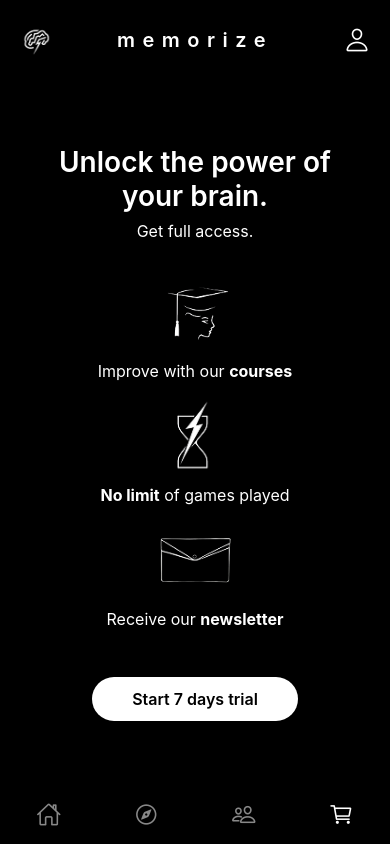
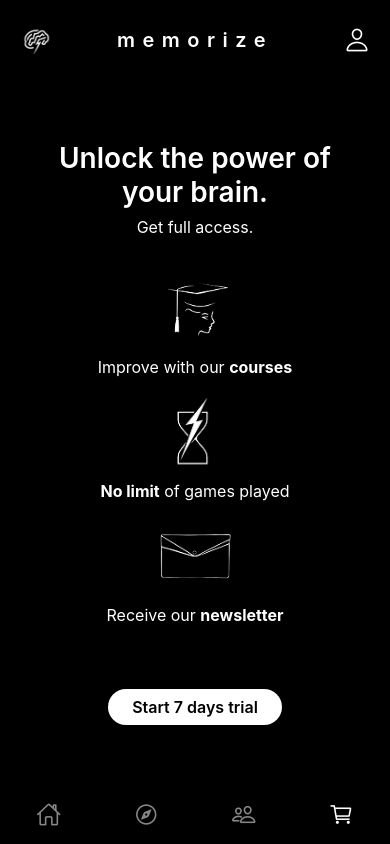
Before and after one commit to guillaumekrvr2/mvp-memo, a React Native app: screen /Shop in a window 390 px wide. Built offline with nearby package versions, Linux system fonts and the light colour scheme.

Commit message:
bouton de shopscreen factorisé

```diff
--- a/components/atoms/SecondaryButton/SecondaryButton.jsx
+++ b/components/atoms/SecondaryButton/SecondaryButton.jsx
@@ -1,4 +1,4 @@
-// src/components/atoms/SecondaryButton/SecondaryButton.jsx
+///components/atoms/SecondaryButton/SecondaryButton.jsx
 import React from 'react';
 import * as S from './styles';
 
--- a/screens/ShopScreen.jsx
+++ b/screens/ShopScreen.jsx
@@ -1,14 +1,8 @@
 // screens/ShopScreen.jsx
 import React from 'react'
-import {
-  SafeAreaView,
-  View,
-  Text,
-  StyleSheet,
-  TouchableOpacity,
-  Image
-} from 'react-native'
+import { SafeAreaView, View, Text, StyleSheet, TouchableOpacity, Image } from 'react-native'
 import { theme } from '../theme';
+import { SecondaryButton } from '../components/atoms/SecondaryButton/SecondaryButton';
 
 const PaywallHatImg        = require('../assets/icons/Paywall_hat.png')
 const PaywallHourglassImg  = require('../assets/icons/Paywall_hourglass.png')
@@ -48,16 +42,7 @@ export default function ShopScreen() {
             </Text>
           </View>
         </View>
-
-        <TouchableOpacity
-          style={styles.button}
-          onPress={() => {
-            // TODO : lancer l’abonnement / l’essai gratuit
-          }}
-          activeOpacity={0.8}
-        >
-          <Text style={styles.buttonText}>Start 7 days trial</Text>
-        </TouchableOpacity>
+        <SecondaryButton onPress={() => {}}>Start 7 days trial</SecondaryButton>
       </View>
     </SafeAreaView>
   )
@@ -109,15 +94,4 @@ const styles = StyleSheet.create({
   bold: {
     fontWeight: '700'
   },
-  button: {
-    backgroundColor: '#fff',
-    paddingVertical: 12,
-    paddingHorizontal: 40,
-    borderRadius: 30
-  },
-  buttonText: {
-    color: '#000',
-    fontSize: 16,
-    fontWeight: '600'
-  }
 })
--- a/theme/typography.js
+++ b/theme/typography.js
@@ -1,4 +1,4 @@
-// src/theme/typography.js
+//theme/typography.js
 export default {
     size: {
       xs: 12,
```
